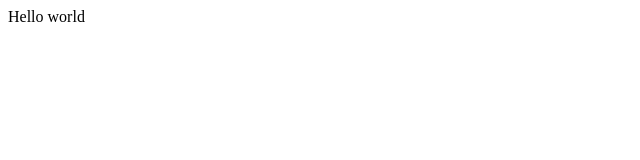
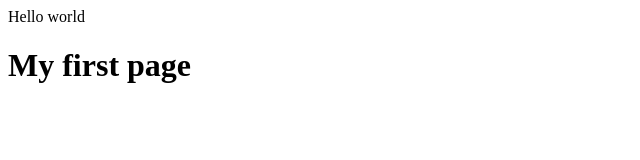
Before and after one commit to reyhanehsyd-jpg/my-first-site, a plain HTML site: page index.html in a window 1280 px wide. Shown: the whole page, without its empty margins (0-640 px from the left). Drawn offline with Linux system fonts and the light colour scheme.

Commit message:
add heading

```diff
--- a/index.html
+++ b/index.html
@@ -4,6 +4,8 @@
     <title>My first site</title>
 </head>
 <body>
-Hello world
+       Hello world
+    <h1>My first page</h1>
+</h1>
 </body>
 </html>
```
